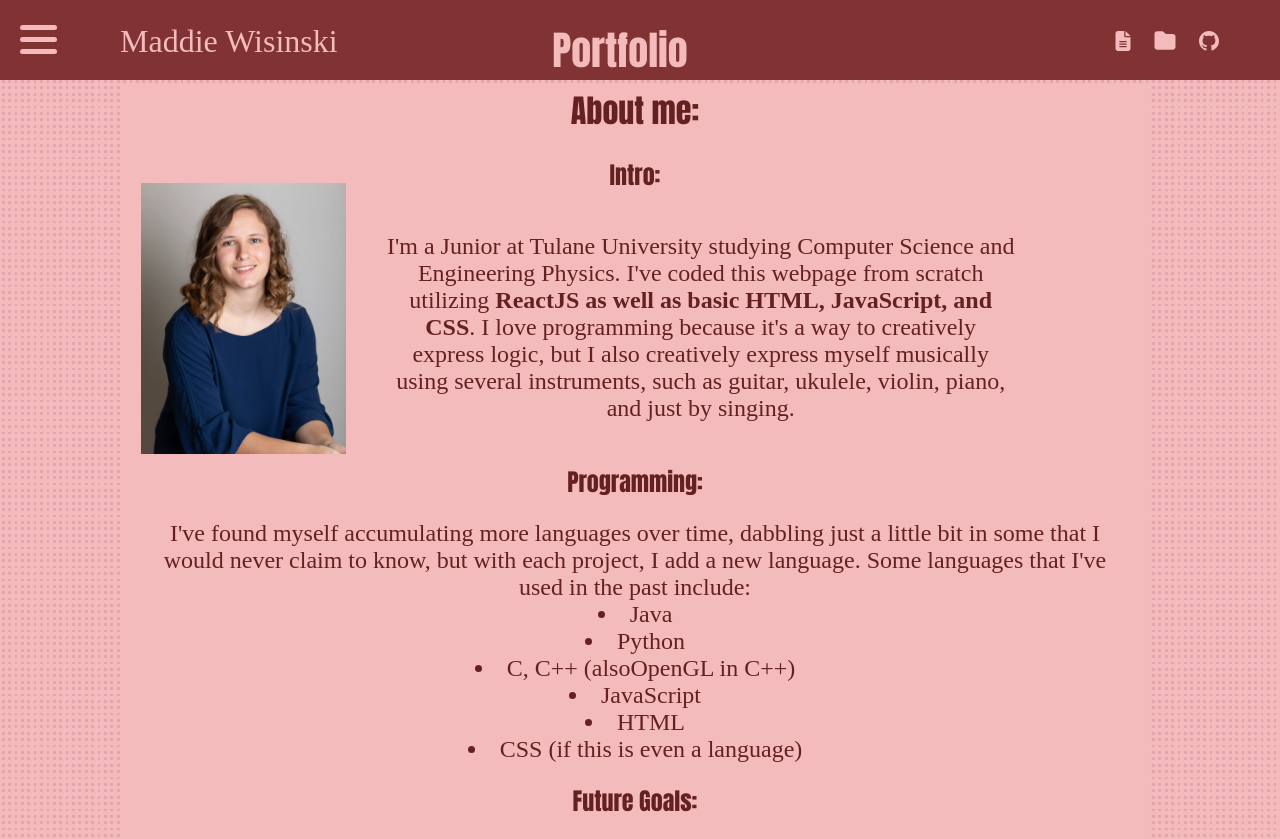
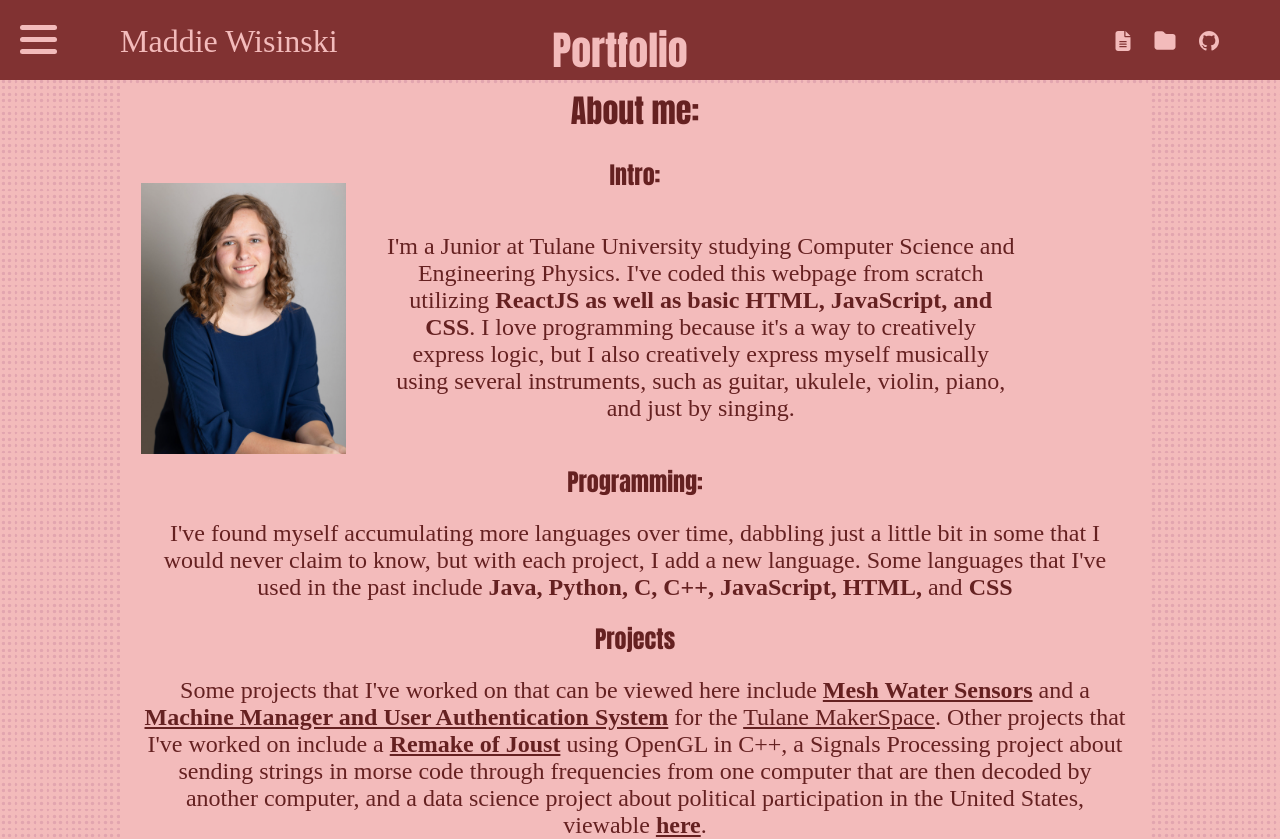
Before and after one commit to MadBeignet/Portfolio, a React (Create React App) app: page / in a window 1280 px wide. Shown: the top 839 px of the page. Built offline with nearby package versions, Linux system fonts and the light colour scheme.

Commit message:
small updates

```diff
--- a/src/App.css
+++ b/src/App.css
@@ -227,9 +227,8 @@
 }
 .information-grid {
   position: relative;
-  width: 100%;
-  justify-content: center;
-  align-items: middle;
+  width: 95%;
+  align-items: center;
   display: grid;
   grid-template-columns: 44% 44%;
   height: fit-content;
@@ -239,17 +238,18 @@
   margin-bottom: 100px;
 }
 .information-row {
+  width: 100%;
   display:grid;
+  height: fit-content;
   grid-template-rows: fit-content;
-  align-items: middle;
-  justify-content: center;
-  grid-gap: 20px;
+  grid-gap: 40px;
+  justify-items: center;
 }
 .information {
   position: relative;
   left: 7%;
   justify-content: center;
-  width: 85%;
+  width: 100%;
   height: fit-content;
   margin-top: 0px;
   color: var(--whole-text-color);
@@ -257,7 +257,7 @@
 .project-picture {
   position: relative;
   height: 500px;
-  width: min(100%, initial);
+  width: 85%;
   border-radius:10px;
 
   /*box-shadow: 0 2px 8px 3px var(--whole-text-color);*/
@@ -267,6 +267,10 @@
 #short {
   height: initial;
   width: 100%;
+}
+#tall {
+  height: initial;
+  width: 75%;
 }
 .project-title {
   font-size: 54px;
@@ -306,9 +310,9 @@
   color: var(--project-text-color);
 }
 .information-description {
-  margin-top:30px;
-  width: calc(100% - 20px);
-  text-align: left;
+  margin-top:25px;
+  width: 100%;
+  text-align: middle;
   font-size: min(2.5vw,24px);
   font-family: Copperplate;
 }
@@ -343,7 +347,11 @@
 .about-me {
   width: 85%;
   background-color: var(--whole-background);
-  height: 900px;
+  height: fit-content;
+  padding-bottom:20px;
+}
+.about-me-link {
+  color: var(--whole-text-color);
 }
 .about-me p {
   font-size: min(2.5vw, 24px);
--- a/src/App.js
+++ b/src/App.js
@@ -20,14 +20,10 @@ function Home() {
       </div>
       <h2>Programming:</h2>
       <p>I've found myself accumulating more languages over time, dabbling just a little bit in some that I would never claim to know, but with each project, I add a new language.
-         Some languages that I've used in the past include:
-          <li>Java</li>
-          <li>Python</li>
-          <li>C, C++ (alsoOpenGL in C++)</li>
-          <li>JavaScript</li>
-          <li>HTML</li>
-          <li>CSS (if this is even a language)</li>
+         Some languages that I've used in the past include <strong>Java, Python, C, C++, JavaScript, HTML,</strong> and <strong>CSS</strong>
       </p>
+      <h2>Projects</h2>
+      <p>Some projects that I've worked on that can be viewed here include <ToolTip title="View Project"><NavLink className="about-me-link" to="/current-water-sensors"><strong >Mesh Water Sensors</strong></NavLink></ToolTip> and a <ToolTip title="View Project"><NavLink className="about-me-link" to="/makerspace-machine-manager"><strong>Machine Manager and User Authentication System</strong></NavLink></ToolTip> for the <ToolTip title="View Tulane MakerSpace Wiki Page"><a className="about-me-link" href="https://makerspace.tulane.edu/index.php/Scot_Ackerman_MakerSpace_at_Tulane_University_Wiki">Tulane MakerSpace</a></ToolTip>. Other projects that I've worked on include a <ToolTip title="View GitHub Repository"><a className="about-me-link" href="https://github.com/tulane-graphics-2022/game-project-impostor"><strong>Remake of Joust</strong></a></ToolTip> using OpenGL in C++, a Signals Processing project about sending strings in morse code through frequencies from one computer that are then decoded by another computer, and a data science project about political participation in the United States, viewable <a className="about-me-link" href="MadBeignet.github.io"><strong>here</strong></a>.</p>
       <h2>Future Goals:</h2>
       <p>I'm looking to improve on the organization especially in CSS, but I'm constantly looking for ways to optimally organize and better represent code.
          I also have a goal to be familiar with React Hooks, so the folder icon above utilizes a hook to change state based on if the user is hovering over top.</p>
@@ -68,9 +64,9 @@ function CurrentWaterSensors() {
     problem:"Because New Orleans floods a lot, buildings can often experience indoor flooding. Without a person or camera physically seeing flooding, it is impossible to truly detect it, leading to unwanted, expensive water damage.",
     solution: "Water sensors that can detect and communicate to a server will send alerts when there is water in a certain location. The server can communicate instantaneously with subscribed and dedicated users, such as building managers, to alert them of flooding.",
     image1:the3sensors,
-    execution:["My main job was creating the housing unit in Fusion360 to account for wires, electronics, sensors, as well as creating ways for water to be detected on all 4 sides. The device worked by having conductivity sensors, so when measuring the conductivity, a high value meant water.",
-    "Because we separated each sensor by 1 cm in height, this allowed us to read the water level to the centimeter. We sent a boolean array representative of each sensor to The Things Network, which allowed a webpage to read off and display points on a map relative to each device's water level. In later stages of this project, we began using ReactJS to represent our sensors on a map. Throughout this project, I learned the basics of Web Development and how to effectively prototype, and it's one of the projects I'm currently most proud of."],
-    images: [updatedsensor, false, mapexample,true],
+    execution:["My main job was creating the housing unit in Fusion360 to account for wires, electronics, sensors, as well as creating ways for water to be detected on all 4 sides. The device worked by having conductivity sensors, so when measuring the conductivity, a high value meant water. Because we separated each sensor by 1 cm in height, this allowed us to read the water level to the centimeter. We sent a boolean array representative of each sensor to The Things Network, which allowed a webpage to read off and display points on a map relative to each device's water level. Through a short bit of JavaScript, the array was translated into events, water level, and the battery level of the device in millivolts.",
+    " This information was then accessed by a webpage, which displayed the sensors at their respective locations and indicated their water level visually on the map. In later stages of this project, we began using ReactJS to represent our sensors on a map. Throughout this project, I learned the basics of Web Development and how to effectively prototype, and it's one of the projects I'm currently most proud of."],
+    images: [mapexample,false, updatedsensor, false, ],
     icon: updatedwatersensoricon,
   });
 }
@@ -107,7 +103,7 @@ function OnePager(props) {
           {props.execution.map((exe) => {
             imageRight = !imageRight;
             let index = props.execution.indexOf(exe);
-            let imageId = props.images[index+1];
+            let imageId = props.images[2*index+1];
             console.log(props.images);
             console.log(imageId);
             if (imageRight) {
@@ -117,20 +113,19 @@ function OnePager(props) {
                     <div className="information-title">Execution</div>
                     <p className="information-description">{exe}</p>
                   </div>
-            <img alt="None :(" className="project-picture" id={imageId ? "short" : ""} src={props.images[index*2]} />
+                  <img alt="None :(" className="project-picture" id={imageId ? "short" : "tall"} src={props.images[index*2]} />
                 </div>
               )
-            }
+            } else {
             return (
               <div className="information-row">
-                <img alt="none :(" className="project-picture" id={imageId ? "short" : ""} src={props.images[index*2]}  />
+                <img alt="None :(" className="project-picture" id={imageId ? "short" : "tall"} src={props.images[index*2]}  />
                 <div className="information">
-
                   <div className="information-title"></div>
                   <p className="information-description">{exe}</p>
                 </div>
               </div>
-            )
+            )}
           })}
 
         </div>
```
Lines whose indentation alone changed are shown as unchanged.
